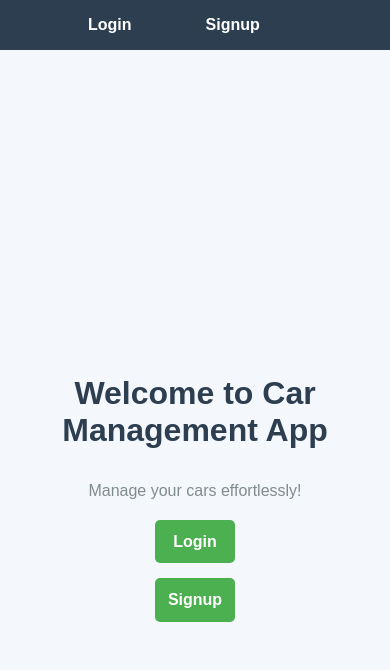
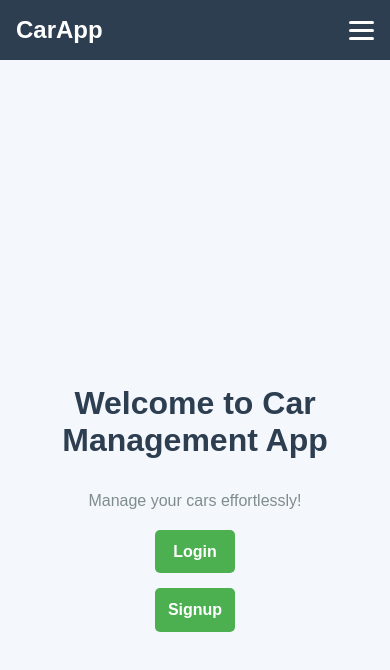
Before and after one commit to Heisenberg301116/Car-Management-Application, a React (Create React App) app in the folder client/: page /add-car in a window 390 px wide. Shown: the top 670 px of the page. Built offline with nearby package versions, Linux system fonts and the light colour scheme; no server answers.

Commit message:
Added Responsiveness

```diff
--- a/client/src/components/Header.css
+++ b/client/src/components/Header.css
@@ -12,6 +12,13 @@
     display: flex;
     justify-content: space-between;
     align-items: center;
+    flex-wrap: wrap; /* Allow wrapping on smaller screens */
+}
+
+.navbar-logo {
+    font-size: 1.8rem;
+    font-weight: bold;
+    color: #ffffff;
 }
 
 .navbar-links {
@@ -19,6 +26,7 @@
     display: flex;
     gap: 20px;
     margin: 0;
+    padding: 0;
 }
 
 .navbar-item {
@@ -46,16 +54,51 @@
     color: #f39c12;
 }
 
-/* Responsive styling */
+/* Hamburger Menu (hidden by default) */
+.navbar-hamburger {
+    display: none;
+    cursor: pointer;
+    flex-direction: column;
+    gap: 5px;
+    justify-content: center;
+    align-items: center;
+}
+
+.navbar-hamburger span {
+    width: 25px;
+    height: 3px;
+    background-color: #ffffff;
+    border-radius: 3px;
+}
+
+.navbar-links.navbar-links-open {
+    display: flex; /* Show the links when the menu is open */
+}
+
+/* Mobile Styling */
 @media (max-width: 768px) {
     .navbar-links {
-        /* flex-direction: column; */
+        display: none; /* Hide links on small screens */
+        flex-direction: column;
+        gap: 15px;
+        width: 100%;
         align-items: center;
-        gap: 15px;
+        margin-top: 1rem;
+    }
+
+    .navbar-links.navbar-links-open {
+        display: flex; /* Show links when menu is open */
+    }
+
+    .navbar-hamburger {
+        display: flex; /* Show hamburger icon */
     }
 
     .navbar-link {
         padding: 0.5rem 2rem;
+        font-size: 1.2rem;
+        width: 100%;
+        text-align: center;
     }
 
     .header-container {
@@ -63,7 +106,7 @@
     }
 }
 
-/* Mobile Optimization */
+/* Smaller mobile optimization */
 @media (max-width: 480px) {
     .navbar-links {
         gap: 10px;
@@ -72,4 +115,8 @@
     .navbar-item {
         font-size: 1rem;
     }
+
+    .navbar-logo {
+        font-size: 1.5rem; /* Adjust logo size for smaller screens */
+    }
 }
--- a/client/src/components/Header.js
+++ b/client/src/components/Header.js
@@ -1,21 +1,39 @@
-import { useContext } from "react";
-import React from 'react';
-import { NavLink } from 'react-router-dom';  // Import NavLink
-import './Header.css'; // Optional: Add custom CSS for styling
+import React, { useState, useContext } from 'react';
+import { NavLink } from 'react-router-dom';
+import './Header.css';
 import { DataContext } from '../context/DataProvider';
 
 const Header = () => {
-    const { loggedin } = useContext(DataContext); // Get login state from context
+    const { loggedin } = useContext(DataContext);
+    const [menuOpen, setMenuOpen] = useState(false); // State for menu toggle
+
+    const toggleMenu = () => {
+        setMenuOpen((prev) => !prev); // Toggle the menu state
+    };
 
     return (
         <header className="header-container">
             <nav className="navbar">
-                <ul className="navbar-links">
+                {/* Logo or Title */}
+                <div className="navbar-logo">CarApp</div>
 
+                {/* Hamburger Menu Icon */}
+                <div
+                    className={`navbar-hamburger ${menuOpen ? 'open' : ''}`}
+                    onClick={toggleMenu}
+                >
+                    <span></span>
+                    <span></span>
+                    <span></span>
+                </div>
+
+                {/* Navigation Links */}
+                <ul className={`navbar-links ${menuOpen ? 'navbar-links-open' : ''}`}>
                     <li className="navbar-item">
                         <NavLink
                             to="/login"
                             className={({ isActive }) => (isActive ? 'navbar-link active-link' : 'navbar-link')}
+                            onClick={() => setMenuOpen(false)} // Close menu when link is clicked
                         >
                             Login
                         </NavLink>
@@ -25,6 +43,7 @@ const Header = () => {
                         <NavLink
                             to="/signup"
                             className={({ isActive }) => (isActive ? 'navbar-link active-link' : 'navbar-link')}
+                            onClick={() => setMenuOpen(false)} // Close menu when link is clicked
                         >
                             Signup
                         </NavLink>
@@ -37,6 +56,7 @@ const Header = () => {
                                 <NavLink
                                     to="/cars"
                                     className={({ isActive }) => (isActive ? 'navbar-link active-link' : 'navbar-link')}
+                                    onClick={() => setMenuOpen(false)} // Close menu when link is clicked
                                 >
                                     My Cars
                                 </NavLink>
@@ -45,6 +65,7 @@ const Header = () => {
                                 <NavLink
                                     to="/add-car"
                                     className={({ isActive }) => (isActive ? 'navbar-link active-link' : 'navbar-link')}
+                                    onClick={() => setMenuOpen(false)} // Close menu when link is clicked
                                 >
                                     Add Car
                                 </NavLink>
```
